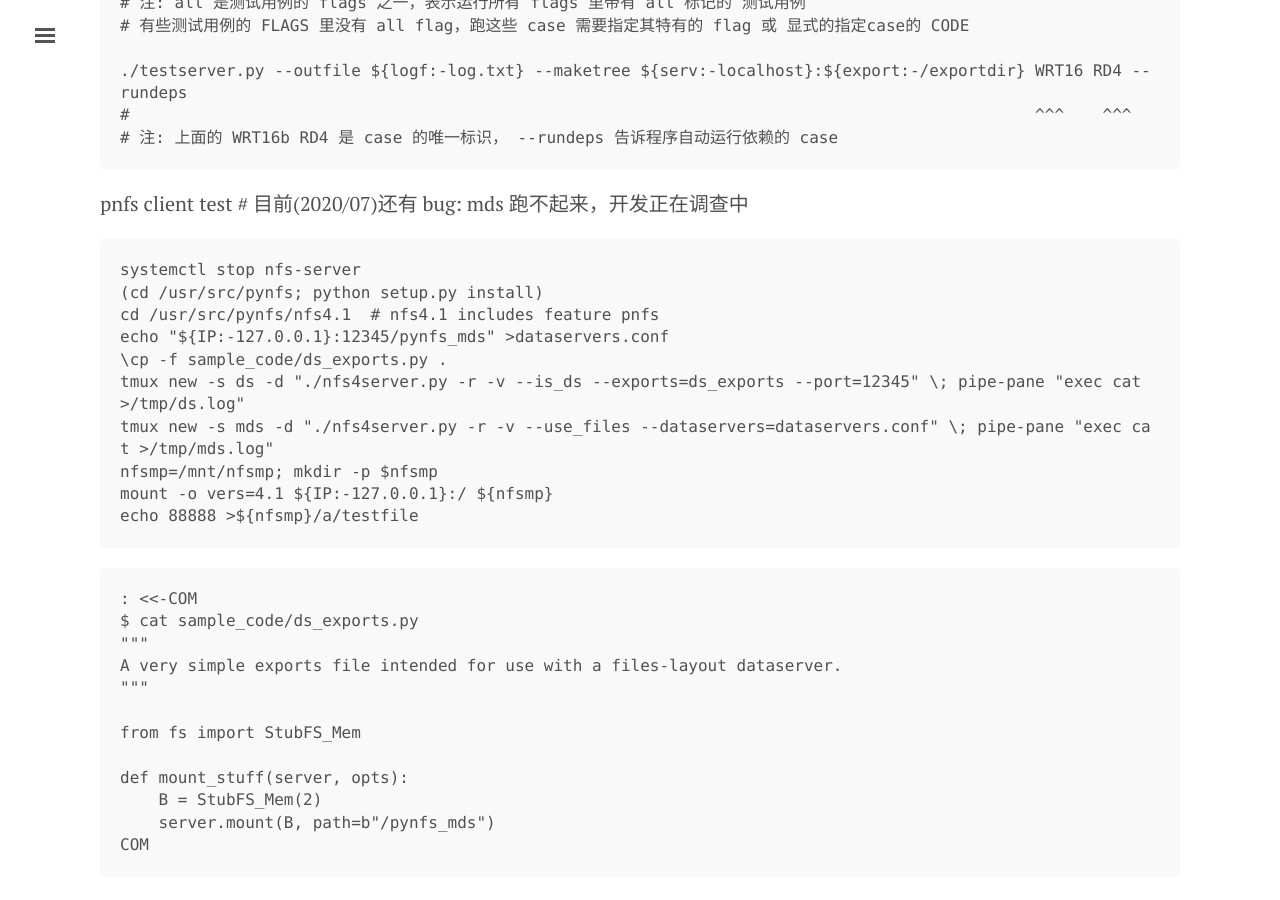
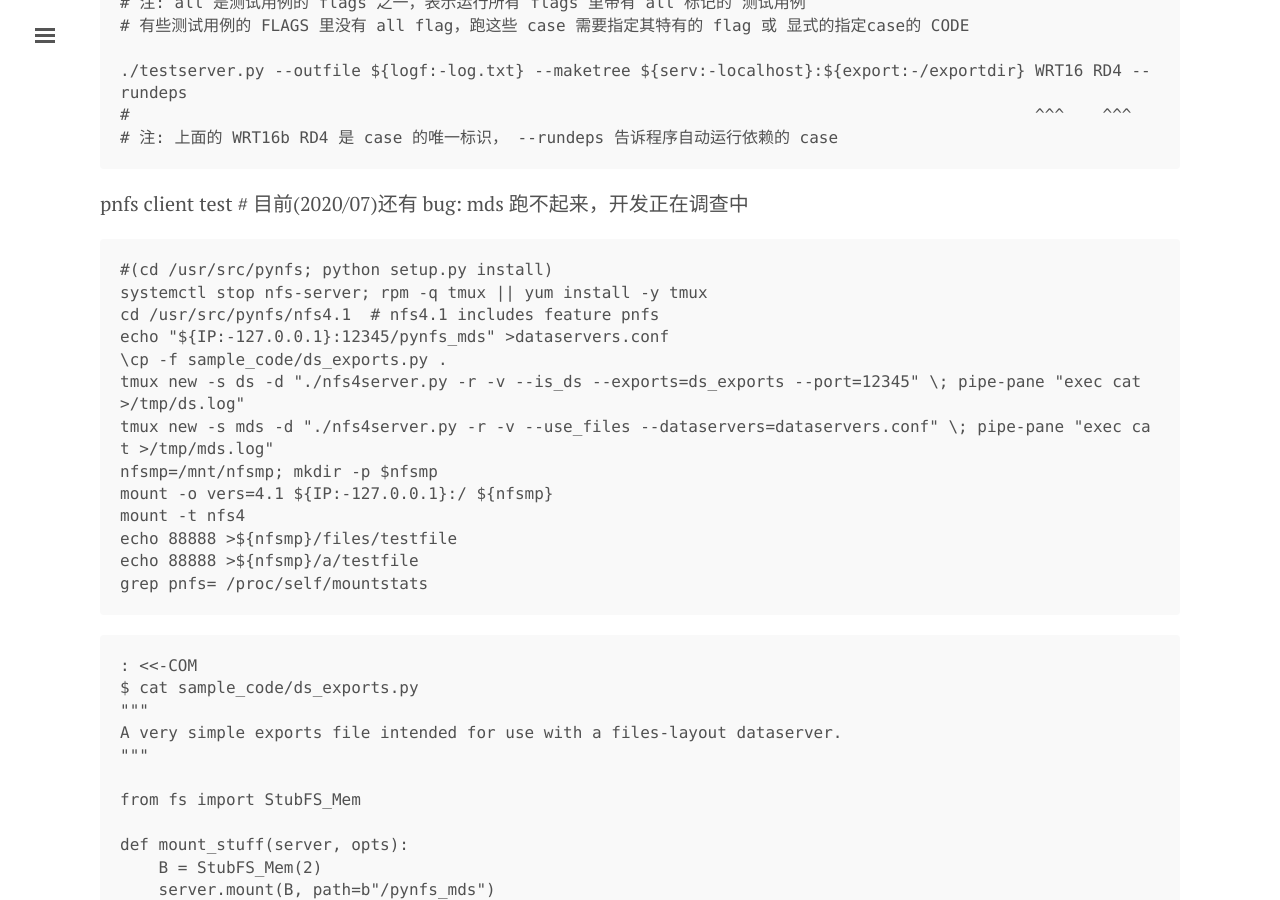
Before and after one commit to tcler/tcler.github.io, a Jekyll site: the page built from _posts/2018-03-05-pynfs.md, in a window 1280 px wide and 900 px high, scrolled down 1832 px. Built offline with Jekyll 4.4.1, drawn with Linux system fonts in a browser that asks for light colours.

Commit message:
Update 2018-03-05-pynfs.md

````diff
--- a/_posts/2018-03-05-pynfs.md
+++ b/_posts/2018-03-05-pynfs.md
@@ -66,8 +66,8 @@ mkdir -p /exportdir && echo '/exportdir *(rw,no_root_squash,insecure)' >/etc/exp
 
 pnfs client test  # 目前(2020/07)还有 bug: mds 跑不起来，开发正在调查中
 ```
-systemctl stop nfs-server
-(cd /usr/src/pynfs; python setup.py install)
+#(cd /usr/src/pynfs; python setup.py install)
+systemctl stop nfs-server; rpm -q tmux || yum install -y tmux
 cd /usr/src/pynfs/nfs4.1  # nfs4.1 includes feature pnfs
 echo "${IP:-127.0.0.1}:12345/pynfs_mds" >dataservers.conf
 \cp -f sample_code/ds_exports.py .
@@ -75,7 +75,10 @@ tmux new -s ds -d "./nfs4server.py -r -v --is_ds --exports=ds_exports --port=123
 tmux new -s mds -d "./nfs4server.py -r -v --use_files --dataservers=dataservers.conf" \; pipe-pane "exec cat >/tmp/mds.log"
 nfsmp=/mnt/nfsmp; mkdir -p $nfsmp
 mount -o vers=4.1 ${IP:-127.0.0.1}:/ ${nfsmp}
+mount -t nfs4
+echo 88888 >${nfsmp}/files/testfile
 echo 88888 >${nfsmp}/a/testfile
+grep pnfs= /proc/self/mountstats
 ```
 
 ```
````
